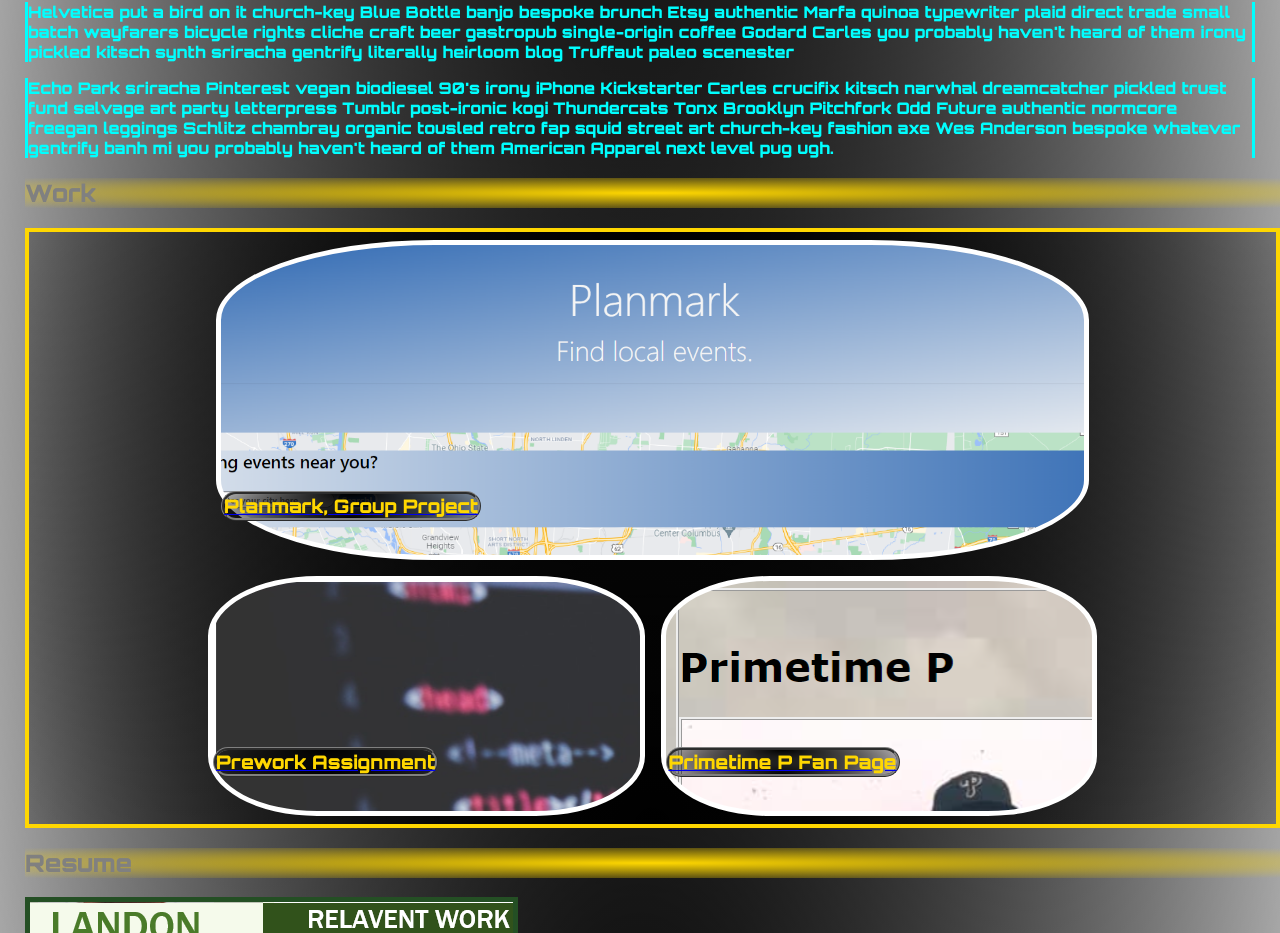
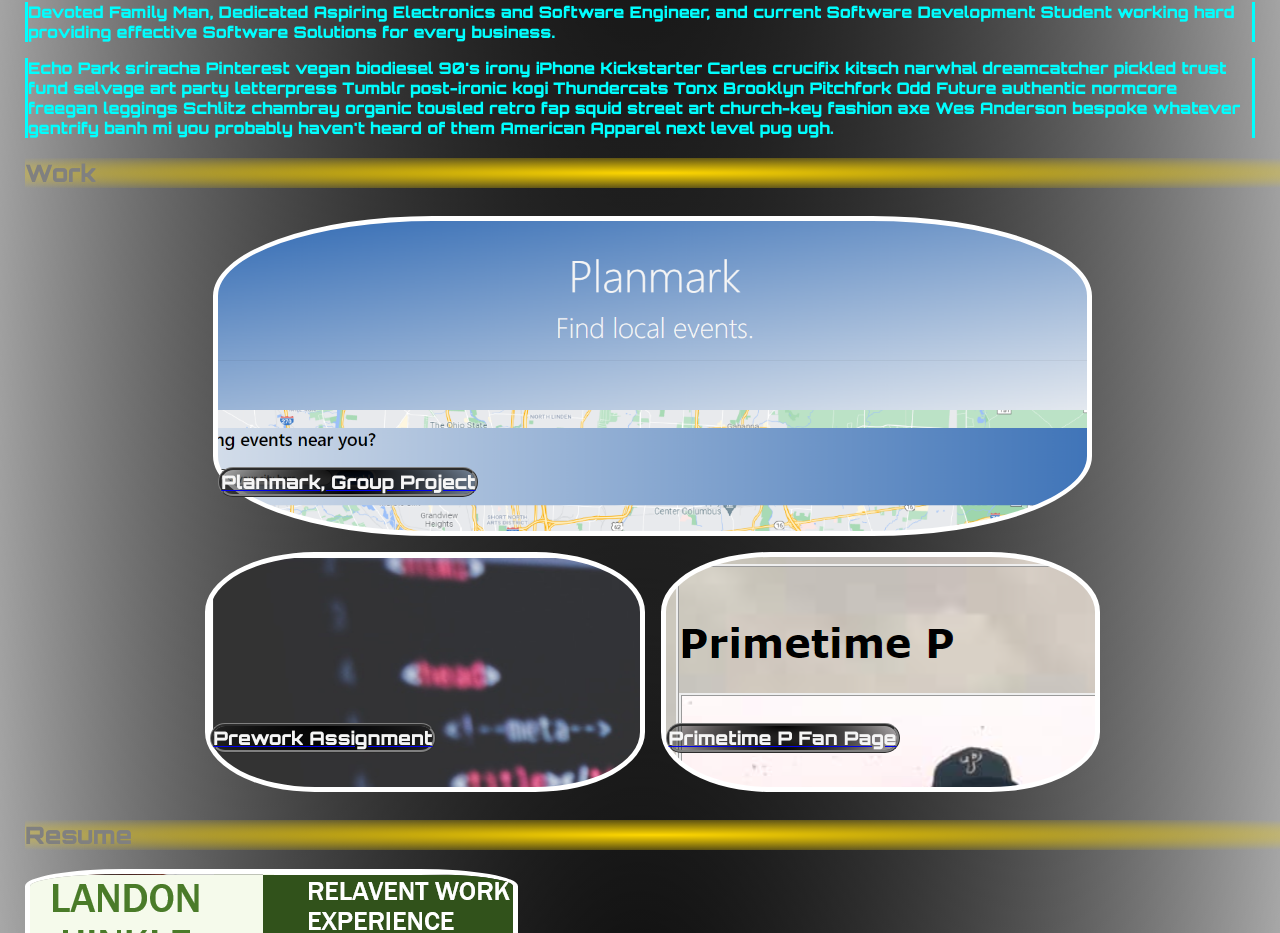
Before and after one commit to llh9/Landon-Hinkle-s-Portfolio, a plain HTML site: page index.html in a window 1280 px wide. Shown: the part 453-1386 px from the top of the page. Drawn offline with Linux system fonts and the light colour scheme.

Commit message:
more updates

```diff
--- a/assets/css/style.css
+++ b/assets/css/style.css
@@ -97,7 +97,7 @@ main p{
 }
 
 .workFrame, .work{
-    background: radial-gradient(var(--dark), transparent);
+    background: radial-gradient(transparent, var(--dark));
     display: flex;
 
     flex-wrap: wrap;
@@ -105,11 +105,8 @@ main p{
     min-width: 100%;
 }
 .workFrame{
-    border-style:solid;
-    border-width: 4px;
-    border-color: var(--light);
     margin-right: 75px;
-    background: radial-gradient(ellipse at top, var(--secondary), transparent),
+    background: radial-gradient(ellipse at top,transparent,  var(--secondary),),
     radial-gradient(ellipse at bottom, var(--secondary),transparent);
 }
 
@@ -130,6 +127,9 @@ main p{
 }
 
 .toggle {
+    display: flex;
+    flex-direction: row;
+    justify-content: space-between;
     font-family: 'Orbitron', sans-serif;
     border-style: outset;
     width: 400px;
@@ -233,12 +233,13 @@ main p{
 
 .resumeImg{
     border-style: solid;
-    border-color: rgb(36, 79, 36);
+    border-color: var(--dark);
     border-width: 5px;
+    border-radius: 20%;
 }
 
 h3{
-    color: var(--light);
+    color: white;
 }
 body, h3{
     background: radial-gradient(ellipse at top, var(--secondary), transparent),
--- a/index.html
+++ b/index.html
@@ -46,7 +46,7 @@
         <section  id="about-me about-meSection">
             <h1>About Me</h1>
             <p>
-                Helvetica put a bird on it church-key Blue Bottle banjo bespoke brunch Etsy authentic Marfa quinoa typewriter plaid direct trade small batch wayfarers bicycle rights cliche craft beer gastropub single-origin coffee Godard Carles you probably haven't heard of them irony pickled kitsch synth sriracha gentrify literally heirloom blog Truffaut paleo scenester
+               Devoted Family Man, Dedicated Aspiring Electronics and Software Engineer, and current Software Development Student working hard providing effective Software Solutions for every business.
             </p>
             <p>
                 Echo Park sriracha Pinterest vegan biodiesel 90's irony iPhone Kickstarter Carles crucifix kitsch narwhal dreamcatcher pickled trust fund selvage art party letterpress Tumblr post-ironic kogi Thundercats Tonx Brooklyn Pitchfork Odd Future authentic normcore freegan leggings Schlitz chambray organic tousled retro fap squid street art church-key fashion axe Wes Anderson bespoke whatever gentrify banh mi you probably haven't heard of them American Apparel next level pug ugh.
@@ -61,19 +61,19 @@
 
                 <a href="https://llh9.github.io/Horiseon-App/" target="_blank" class="work" id="Planmark">
                     <div>
-                        <h3>Planmark, Group Project</h3>
+                        <h3 style="color: whitesmoke;">Planmark, Group Project</h3>
                     </div>
                 </a>
 
                 <a href="https://llh9.github.io/prework-about-me/" target="_blank" class="work" id="about-me">
                     <div>
-                        <h3>Prework Assignment</h3>
+                        <h3 style="color: whitesmoke;">Prework Assignment</h3>
                     </div>
                 </a>
 
                 <a href="https://llh9.github.io/Primetime-P-FP/" target="_blank" class="work" id="ppfp">
                     <div>
-                        <h3>Primetime P Fan Page</h3>
+                        <h3 style="color: whitesmoke;">Primetime P Fan Page</h3>
                     </div>
                 </a>
 
```
